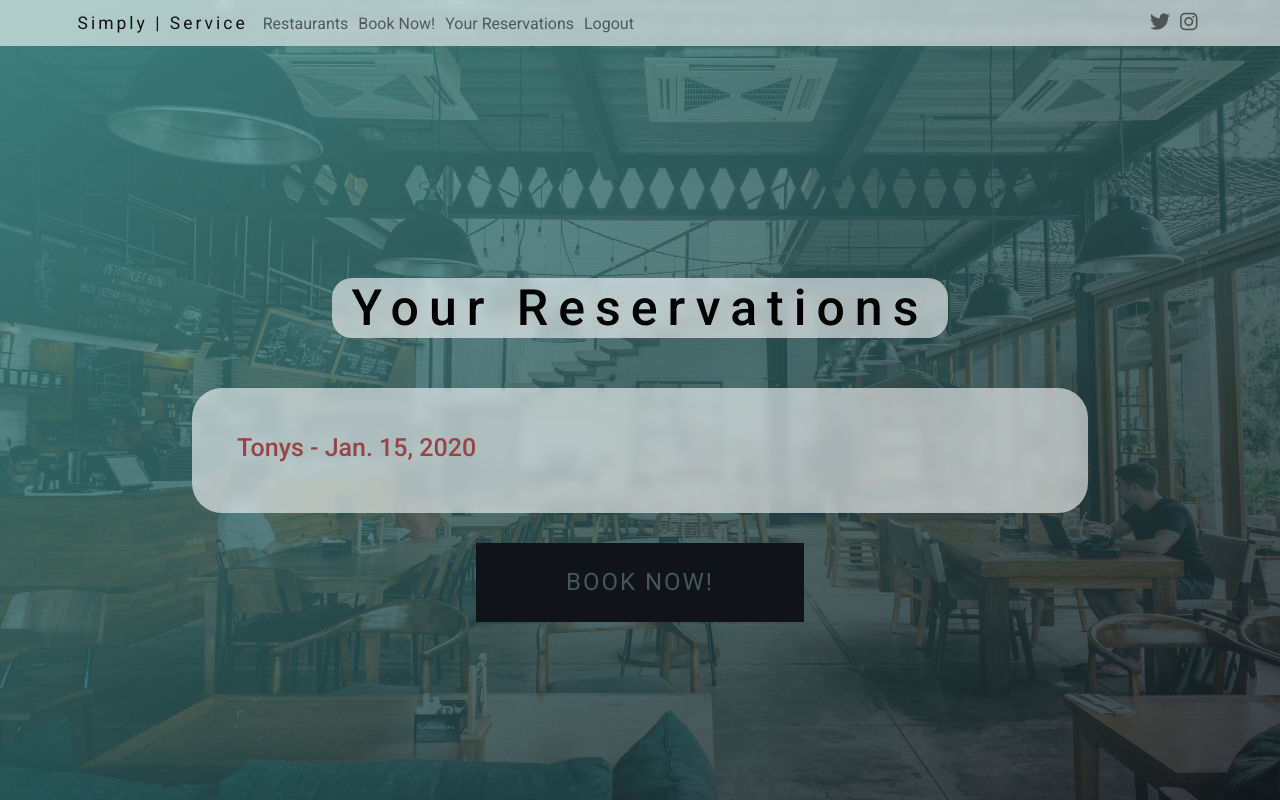
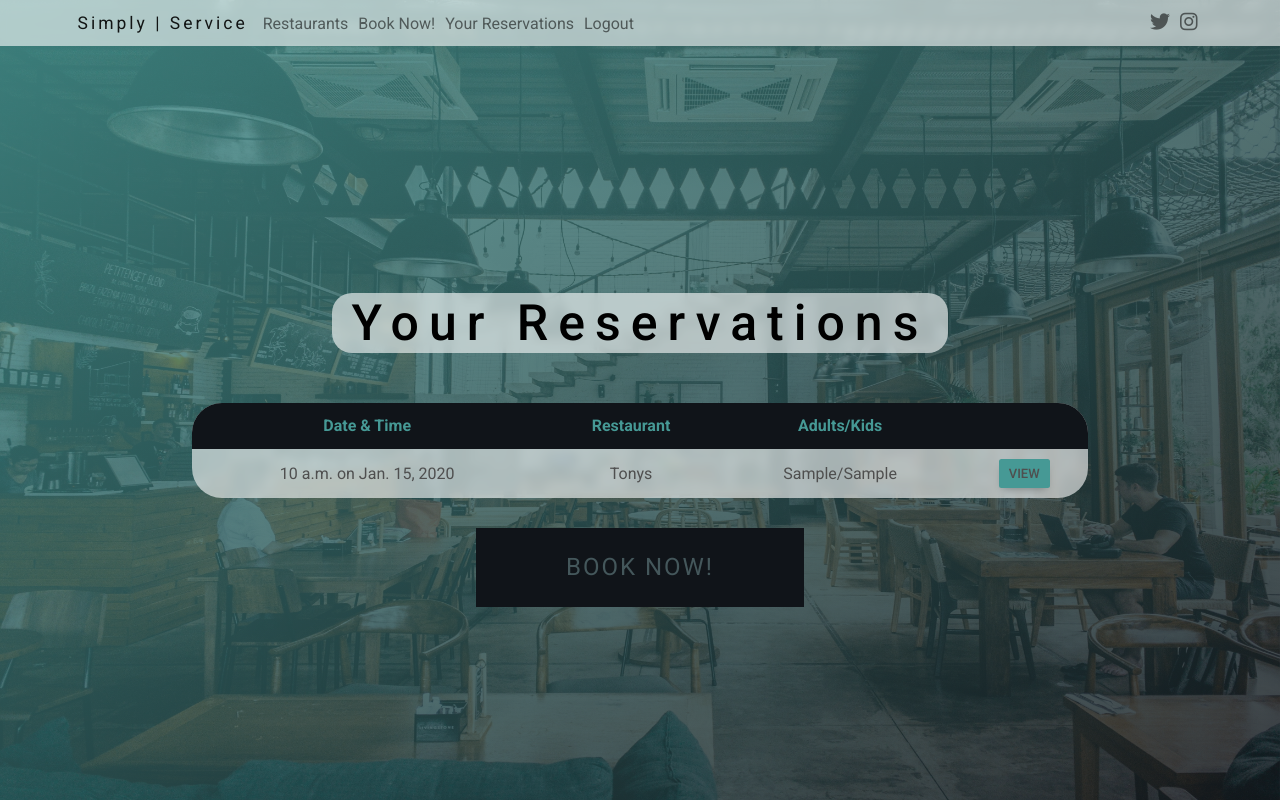
Before and after one commit to EeeBeeDee/simply-service, a Django app: page /bookings/your_bookings/ in a window 1280 px wide. Run offline with Django 3.2, Linux system fonts and the light colour scheme; a user stored in the database is signed in; tables that the repository leaves empty hold one stand-in row (values such as "Sample post"); some libraries are stand-ins or nearby versions.

Commit message:
Change your_bookings to table design

```diff
--- a/static/style.css
+++ b/static/style.css
@@ -417,38 +417,50 @@ header img {
     }
 }
 
-.bookings {
+.bookings-table {
     min-width: 70vw;
     max-width: 85vw;
     margin: 0 auto;
-    display: flex;
-    align-items: center;
     border-radius: 3rem;
 }
 
-.bookings-list {
-    margin: 3rem 0;
-    margin-left: 2rem;
-    background-color: none;
+.bookings-table thead {
+    background-color: var(--secondary-color);
+    border-radius: 3rem;
+    color: var(--primary-color);
+    font-size: 1.6rem;
 }
 
-.booking {
-    background-color: transparent;
-    border: none;
-    margin: 1rem;
+.bookings-table {
+    direction: rtl;
 }
 
-.booking a {
-    color: var(--tertiary-color);
-    transition: 0.2s ease-in;
+.bookings-table thead tr th,
+.bookings-table tbody tr td {
+    padding: 1rem;
 }
 
-.booking a:hover {
-    color: var(--primary-color);
+.th-left {
+    border-top-left-radius: 3rem;
 }
 
-.booking a:active h1 {
-    transform: scale(0.98);
+.th-right {
+    border-top-right-radius: 3rem;
+}
+
+.bookings-table tbody {
+    font-size: 1.6rem;
+}
+
+.bookings-table tbody .btn {
+    background-color: var(--primary-color);
+    font-size: 1.3rem;
+    padding: 0.5rem 1rem;
+}
+
+.view-btn:hover ~ * {
+    transition: all 0.3s ease-in-out;
+    color: var(--tertiary-color);
 }
 
 /* Single Booking */
--- a/templates/your_bookings.html
+++ b/templates/your_bookings.html
@@ -9,17 +9,30 @@
 <section class="bookings-view">
     <h2 class="title mask-custom">Your Reservations</h2>
 
-    <div class="bookings mask-custom">
-        <ul class="bookings-list list-group list-group-flush">
+    <!-- Bookings table, reversed in CSS so I can use the (~) general sibling selector on the right most view button -->
+
+    <table class="bookings-table mask-custom">
+        <thead>
+            <tr>
+                <th class="th-right"></th>
+                <th>Adults/Kids</th>
+                <th>Restaurant</th>
+                <th class="th-left">Date & Time</th>
+            </tr>
+        </thead>
+        <tbody>
             {% for booking in bookings %}
-            <li class="booking list-group-item">
-                <a href="{% url 'booking_detail' slug=booking.slug %}"
-                    ><h1>{{ booking.restaurant }} - {{ booking.date }}</h1></a
-                >
-            </li>
+
+                <tr>
+                    <td class="view-btn"><a class="btn" href="{% url 'booking_detail' booking.slug %}">View</a></td>
+                    <td>{{booking.no_of_adults}}/{{booking.no_of_children}}</td>
+                    <td>{{ booking.restaurant }}</td>
+                    <td style="direction: ltr;">{{ booking.time }} on {{ booking.date }}</td>
+                </tr>
+
             {% endfor %}
-        </ul>
-    </div>
+        </tbody>
+    </table>
 
     <a href="{% url 'bookings' %}" class="hero-button">Book Now!</a>
 </section>
```
